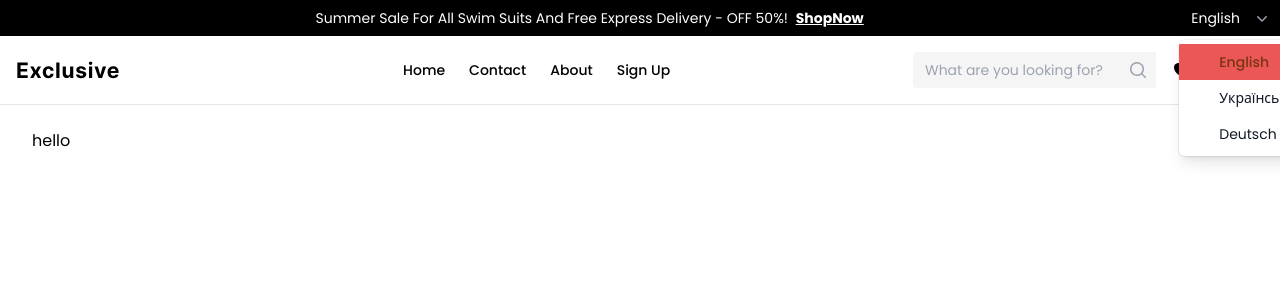
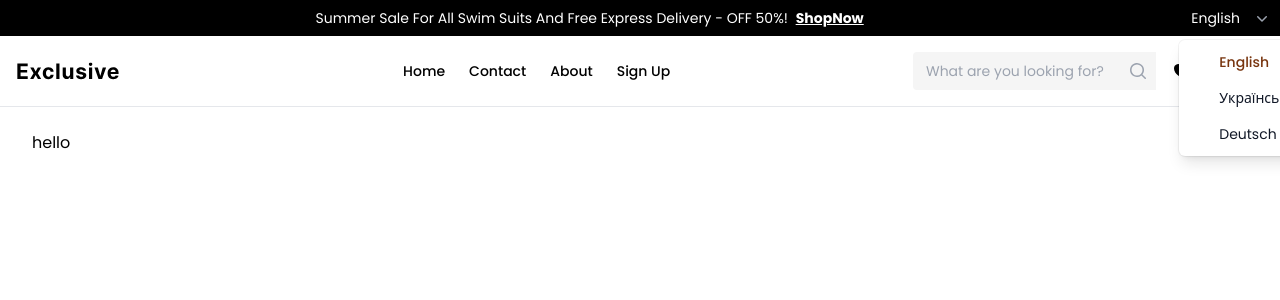
Before and after one commit to igor-kostenevich/online-store-FE, a Vue app: page / in a window 1280 px wide. Both pictures are taken after a click on the button "English". Shown: the top 300 px of the page. Built offline with nearby package versions, Linux system fonts and the light colour scheme; what @kyvg/vue3-notification would draw is missing.

Commit message:
refactor:add hover

```diff
--- a/src/components/Header.vue
+++ b/src/components/Header.vue
@@ -12,7 +12,7 @@ const selectedPerson = ref(language[0])
 
 <template>
   <div class="top_header header-top w-full items-center text-sm bg-text-black text-white">
-    <div class="container flex justify-between items-center">
+    <div class="container flex justify-between items-center ">
       <div class="w-full text-center">
         <div class="header-top__text">
           Summer Sale For All Swim Suits And Free Express Delivery - OFF 50%!
@@ -43,7 +43,7 @@ const selectedPerson = ref(language[0])
               leave-to-class="opacity-0"
             >
               <ListboxOptions
-                class="absolute ListboxOptions mt-1 max-h-60 overflow-auto z-100 rounded-md bg-white py-1 text-base shadow-lg ring-1 ring-black/5 focus:outline-none sm:text-sm"
+                class="absolute  mt-1 max-h-60 overflow-auto z-20 rounded-md bg-white py-1 text-base shadow-lg ring-1 ring-black/5 focus:outline-none sm:text-sm"
               >
                 <ListboxOption
                   v-for="person in language"
@@ -52,7 +52,7 @@ const selectedPerson = ref(language[0])
                   :value="person"
                   as="template"
                 >
-                  <li :class="[active ? 'bg-buttons-hoverBlue text-amber-900' : 'text-gray-900', 'relative cursor-default select-none py-2 pl-10 pr-4']">
+                  <li :class="[active ? 'bg-white text-amber-900' : 'text-gray-900', 'relative cursor-default select-none py-2 pl-10 pr-4 cursor-pointer']">
                     <span :class="[selected ? 'font-medium' : 'font-normal', 'block truncate']">{{ person.name }}</span>
                     <span
                       v-if="selected"
@@ -137,22 +137,23 @@ const selectedPerson = ref(language[0])
         <nav class="flex gap-6 mx-auto">
           <router-link
             to="/home"
-            class="text-sm font-medium"
+            class="text-sm font-medium hover:text-amber-900 duration-300 ease-in"
             >Home</router-link
+
           >
           <router-link
             to="/contact"
-            class="text-sm font-medium"
+            class="text-sm font-medium  hover:text-amber-900 duration-300 ease-in"
             >Contact</router-link
           >
           <router-link
             to="/about"
-            class="text-sm font-medium"
+            class="text-sm font-medium  hover:text-amber-900 duration-300 ease-in"
             >About</router-link
           >
           <router-link
             to="/signup"
-            class="text-sm font-medium"
+            class="text-sm font-medium  hover:text-amber-900 duration-300 ease-in"
             >Sign Up</router-link
           >
         </nav>
@@ -162,7 +163,7 @@ const selectedPerson = ref(language[0])
             <input
               type="text"
               placeholder="What are you looking for?"
-              class="bg-secondary-mediumWhite rounded-s pt-2 pb-2 pr-8 pl-3 text-sm w-full"
+              class="bg-secondary-mediumWhite rounded-s pt-2 pb-2 pr-8 pl-3 text-sm w-full border border-transparent focus:border-gray-400 hover:border-gray-300 focus:outline-none transition"
             />
             <MagnifyingGlassIcon class="absolute right-2 top-1/2 -translate-y-1/2 h-5 w-5 text-gray-400" />
           </div>
@@ -176,7 +177,7 @@ const selectedPerson = ref(language[0])
               <UserIcon class="h-5 w-5 text-black cursor-pointer mt-1" />
             </MenuButton>
 
-            <MenuItems class="absolute z-40 right-0 mt-2 w-48 bg-white shadow-lg rounded-md text-sm z-50">
+            <MenuItems class="absolute z-40 right-0 mt-2 w-48 bg-white shadow-lg rounded-md text-sm ">
               <MenuItem v-slot="{ active }">
                 <router-link
                   :to="{ path: '/account' }"
@@ -218,7 +219,7 @@ const selectedPerson = ref(language[0])
     <transition name="fade">
       <div
         v-if="isOpen"
-        class="lg:hidden absolute left-0 w-full bg-white z-50 shadow-lg p-4 absolute top-[90px]"
+        class="lg:hidden absolute left-0 w-full bg-white z-50 shadow-lg p-4  top-[90px]"
       >
         <div class="relative w-full mb-4">
           <input
@@ -250,7 +251,5 @@ const selectedPerson = ref(language[0])
   opacity: 0;
   transform: translateY(-10px);
 }
-.ListboxOptions {
-  z-index: 40;
-}
+
 </style>
```
